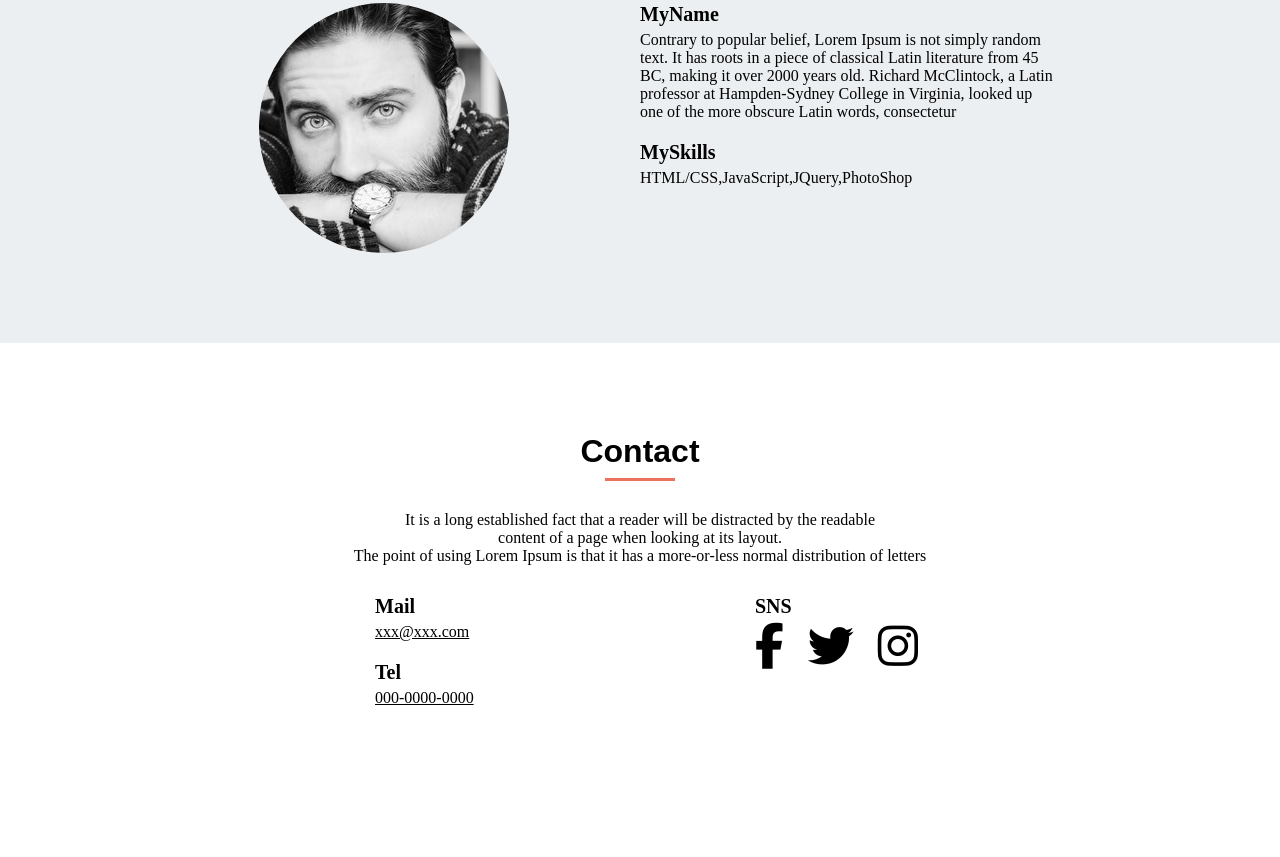
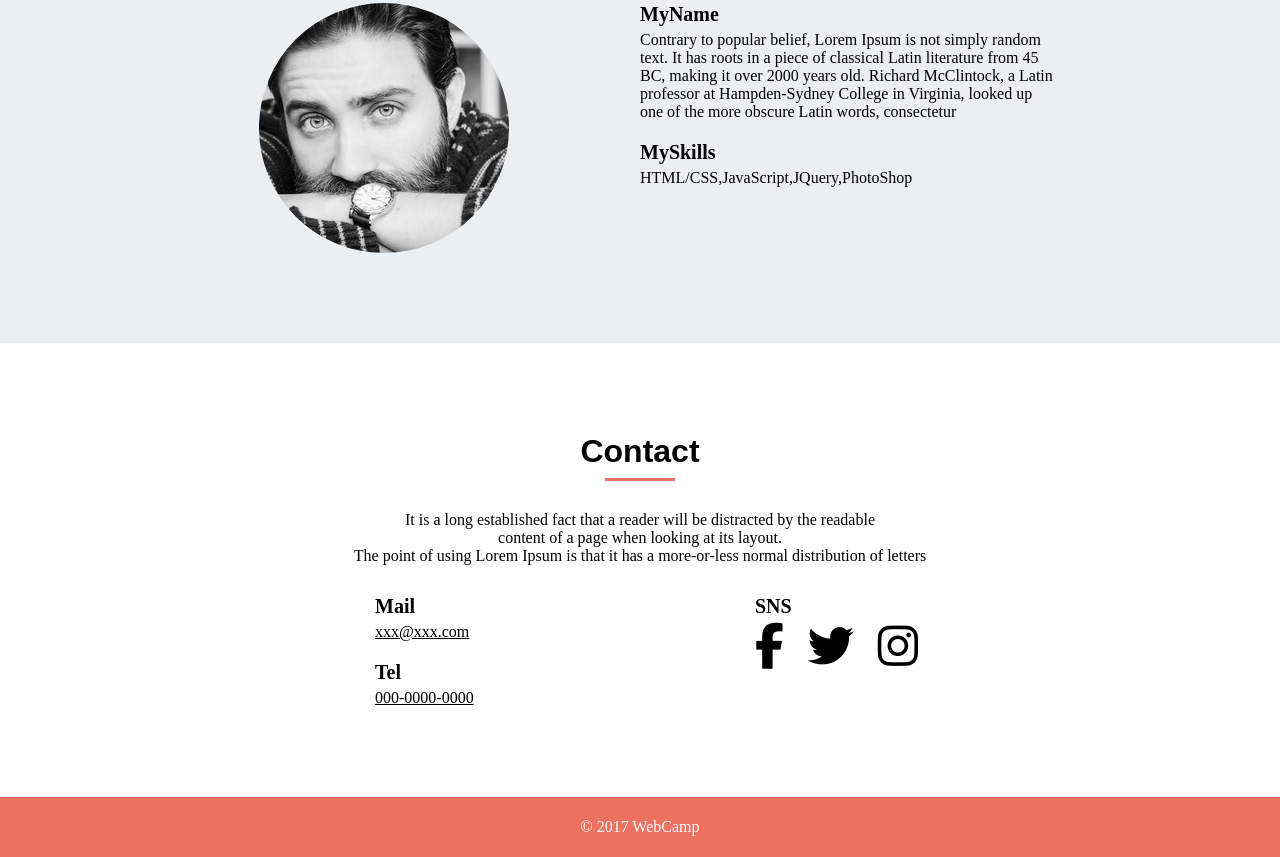
Before and after one commit to miya24n5/-, a plain HTML site: page index.html in a window 1280 px wide. Shown: the part 2419-3276 px from the top of the page. Before the commit the page ends 3216 px from the top, so only its background shows below. Drawn offline with Linux system fonts and the light colour scheme.

Commit message:
footer完成

```diff
--- a/index.html
+++ b/index.html
@@ -125,5 +125,8 @@
     </div>
   </section>
 
+  <footer>
+    <p class="footer-text">©︎ 2017 WebCamp</p>
+  </footer>
 </body>
 </html>
--- a/style.css
+++ b/style.css
@@ -260,3 +260,19 @@ header
 {
   margin-right: 0;
 }
+
+/* Footer */
+
+footer
+{
+  height: 60px;
+  width: 100%;
+  background-color: #ec715f;
+  line-height: 60px;
+}
+.footer-text
+{
+  font-size: 16px;
+  color: #fafafa;
+  text-align: center;
+}
```
